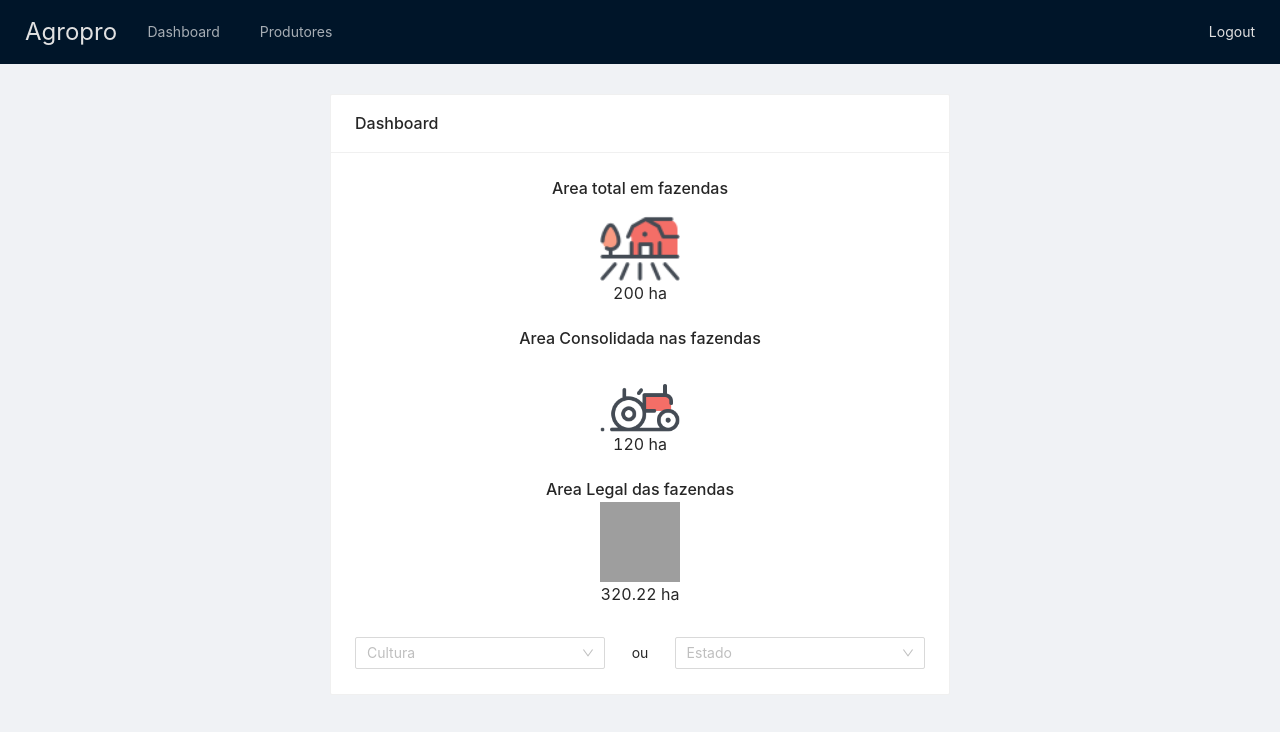
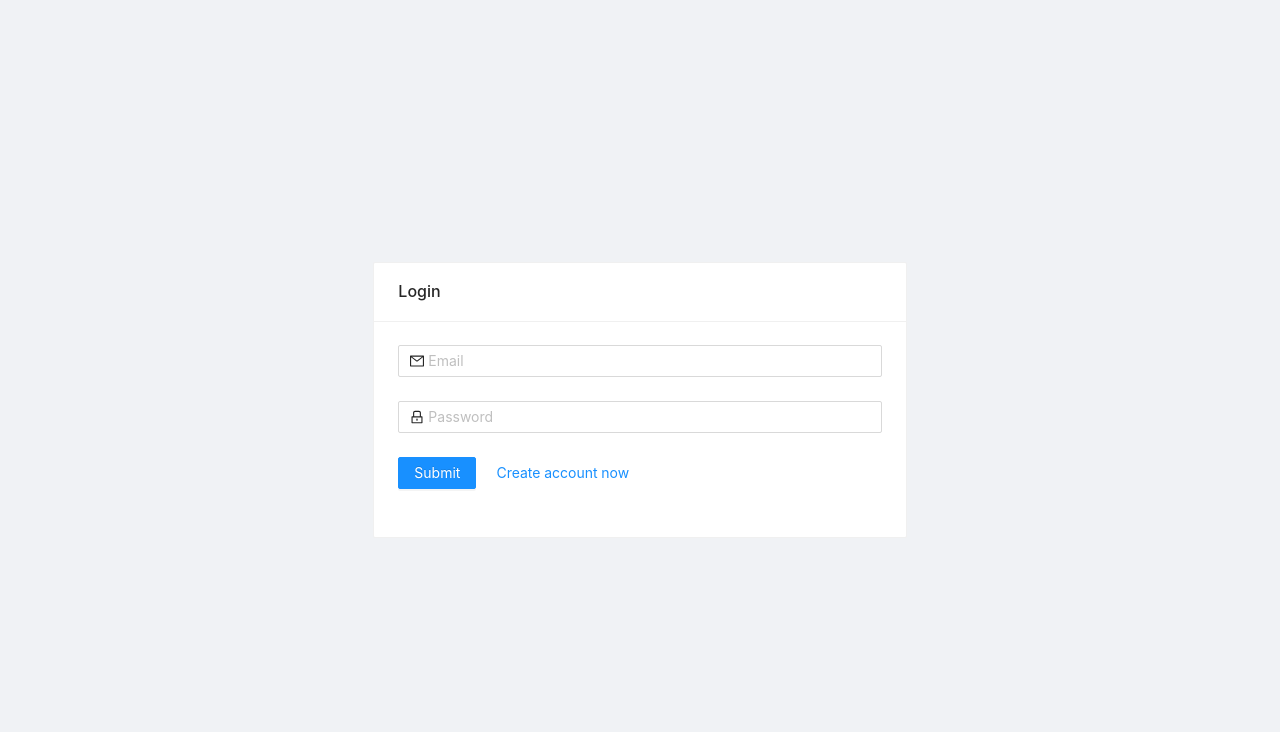
Before and after one commit to GustavoFarias2/agropro, a React (Create React App) app in the folder agropro-web/: page / in a window 1280 px wide. Shown: the top 732 px of the page. Built offline with nearby package versions, Linux system fonts and the light colour scheme; grey boxes are pictures that could not be loaded.

Commit message:
token reducer

```diff
--- a/agropro-web/src/components/Header/index.js
+++ b/agropro-web/src/components/Header/index.js
@@ -1,4 +1,7 @@
 import React from 'react';
+
+import { useDispatch } from 'react-redux';
+import { tokenActions } from '../../reducers/token';
 
 import {
   Row,
@@ -9,9 +12,11 @@ import {
 
 const Header = ({ routes = [], setRoute }) => {
 
+  const dispatch = useDispatch();
+
   const handleRouteChange = (route) => setRoute(route);
 
-  const handleLogout = () => { }
+  const handleLogout = () => dispatch(tokenActions.LOGOUT());
 
   return (
 
--- a/agropro-web/src/pages/auth/index.js
+++ b/agropro-web/src/pages/auth/index.js
@@ -1,6 +1,9 @@
 import React, { useState } from 'react';
 
 import api from '../../services/api';
+
+import { useDispatch } from 'react-redux';
+import { tokenActions } from '../../reducers/token';
 
 import {
   Row,
@@ -19,17 +22,16 @@ const Auth = () => {
 
   const [title, setTitle] = useState('Login');
 
+  const dispatch = useDispatch();
+
   const handleButtonClick = async (values) => {
 
     if (title === 'Login') {
 
       const response = await api.post('auth', values);
 
-      if (response.status === 200) {
-
-        console.log('logged')
-
-      }
+      if (response.status === 200)
+        dispatch(tokenActions.LOGIN(response.data.token));
 
     }
     else {
--- a/agropro-web/src/reducers/token.js
+++ b/agropro-web/src/reducers/token.js
@@ -1,27 +1,23 @@
 
-export const token = {
-  LOGIN: {
-    action: (token) => ({
+const tokenFunction = {
+  LOGIN: (payload) => payload.token,
+  LOGOUT: () => null
+}
+
+export const tokenActions = {
+  LOGIN: (token) => ({
     type: 'LOGIN',
     payload: {
       token
     }
   }),
-    fun: (payload) => payload.token,
-  },
-  LOGOUT: {
-    action: () => ({
+  LOGOUT: () => ({
     type: 'LOGOUT'
-    }),
-    fun: () => null
-  }
+  })
 }
 
 export function tokenReducer(state = null, action) {
 
-  if (token[action.type])
-    return token[action.type].fun(action.payload)
-
-  return state
+  return tokenFunction[action.type] ? tokenFunction[action.type](action.payload) : state;
 
 }
--- a/agropro-web/src/routes/index.js
+++ b/agropro-web/src/routes/index.js
@@ -1,14 +1,15 @@
 import React from 'react';
 
-// import Auth from '../pages/auth';
+import { useSelector } from 'react-redux';
+
+import Auth from '../pages/auth';
 import AppRoutes from './app.routes';
 
 const Routes = () => {
 
-  return (
-    <AppRoutes />
-    // <Auth />
-  )
+  const token = useSelector((state) => state.token);
+
+  return token ? <AppRoutes /> : <Auth />
 
 }
 
```
Lines whose indentation alone changed are shown as unchanged.
